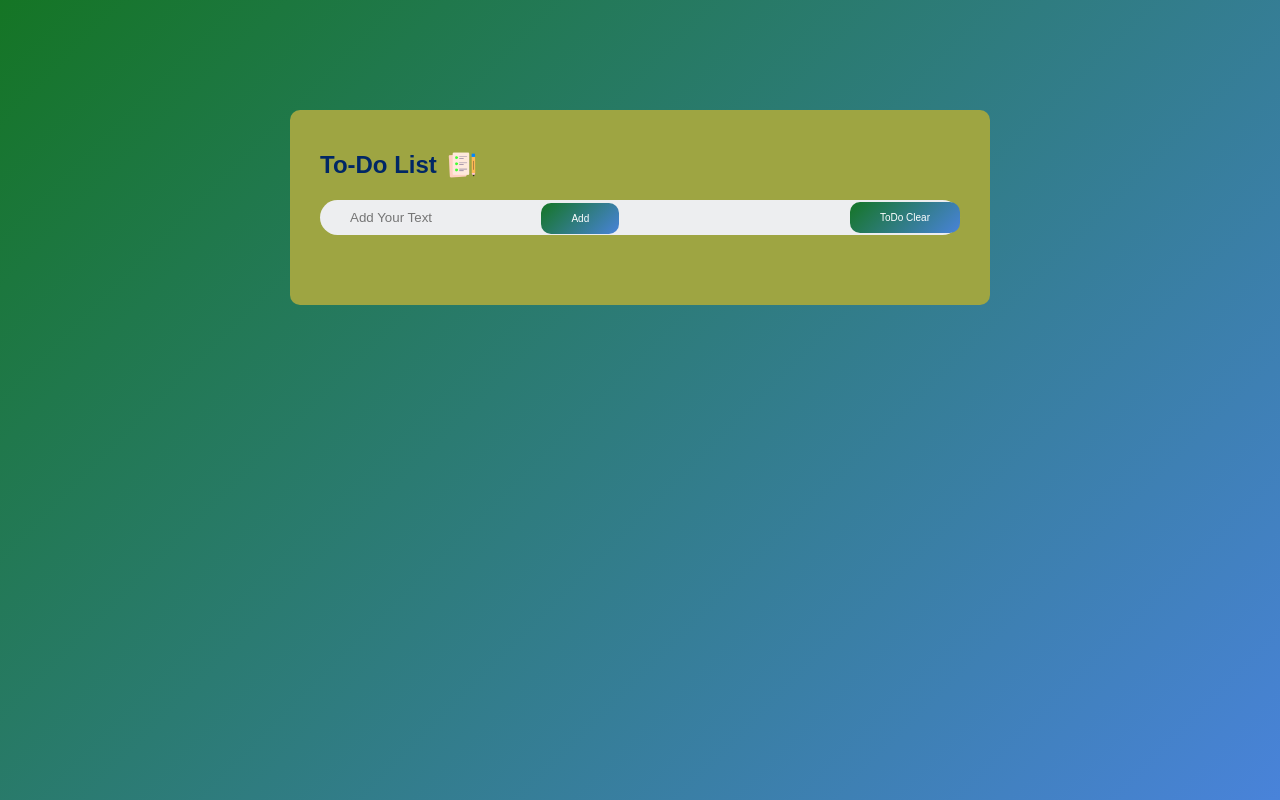
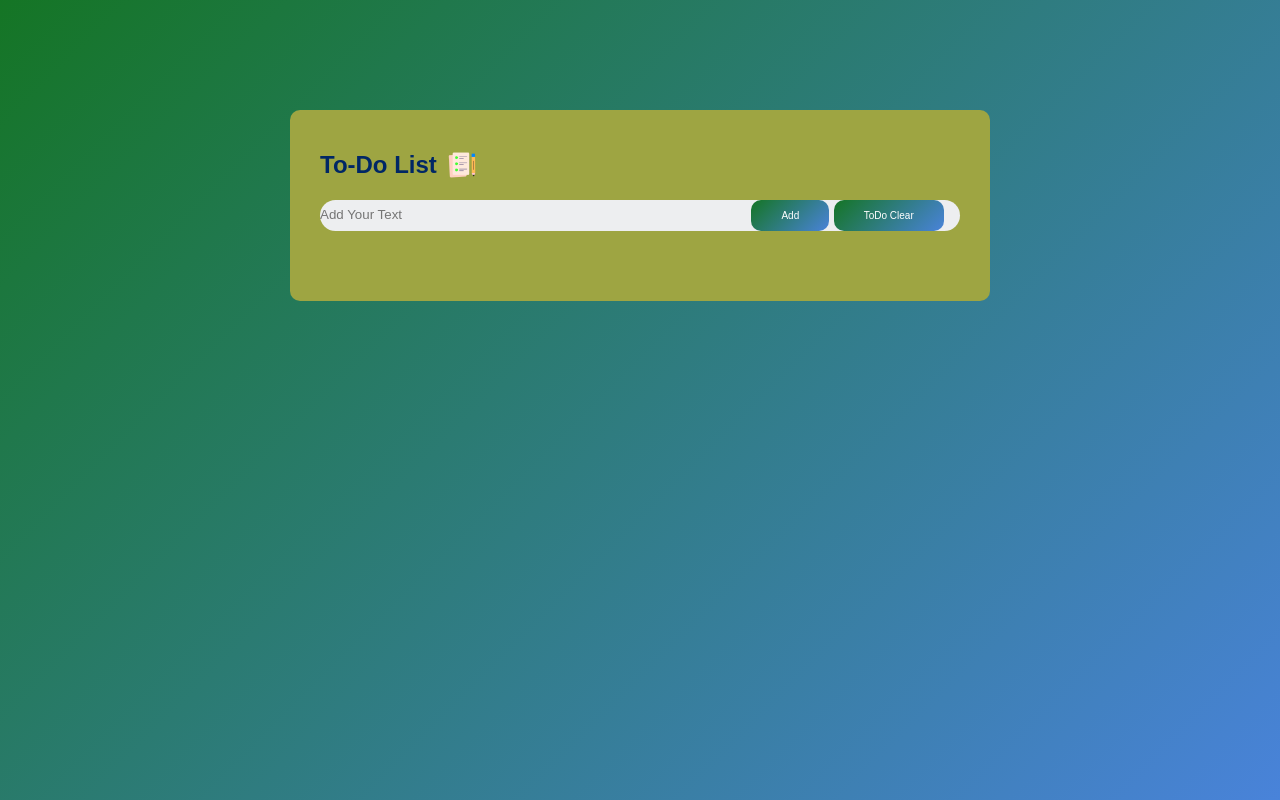
Before and after one commit to mfatih000/ToDoSimple, a plain HTML site: page index.html in a window 1280 px wide. Drawn offline with Linux system fonts and the light colour scheme.

Commit message:
edited  html

```diff
--- a/index.html
+++ b/index.html
@@ -15,8 +15,9 @@
                 <form id="task-form">
                     <input type="text" id="input-box" placeholder="Add Your Text">
                     <Button type="submit" onclick="addTask()" id="addTask">Add</Button>
+                    <Button onclick="removeAll()" id="removeButton">ToDo Clear</Button>
                 </form>
-                <Button onclick="removeAll()" id="removeButton">ToDo Clear</Button>
+
             </div>
             <ul id="list-container">
 
--- a/style.css
+++ b/style.css
@@ -35,24 +35,27 @@
 
 .row{
     display: flex;
-    align-items: center;
+    align-items: start;
     justify-content: space-between;
     background: #edeef0;
     border-radius: 30px;
-    padding-left: 20px;
+    padding-left: 0;
     margin-bottom: 25;
 }
 
 input{
+    border:hsl(130, 70%, 27%)
     flex: 1;
     border: none;
     outline: none;
     background: transparent;
-    padding: 10px;
+    padding: 10px ,20 px;
     font-weight: 14px;
 }
 
-
+#addTask{
+    margin-left: 250px;
+}
 #removeButton,#addTask{
     border: none;
     outline: none;
```
